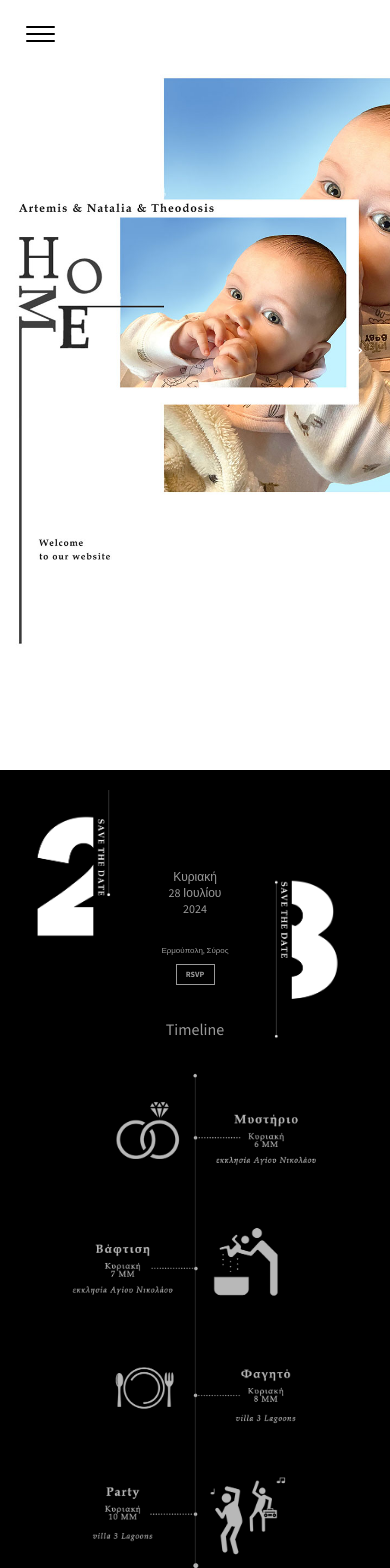
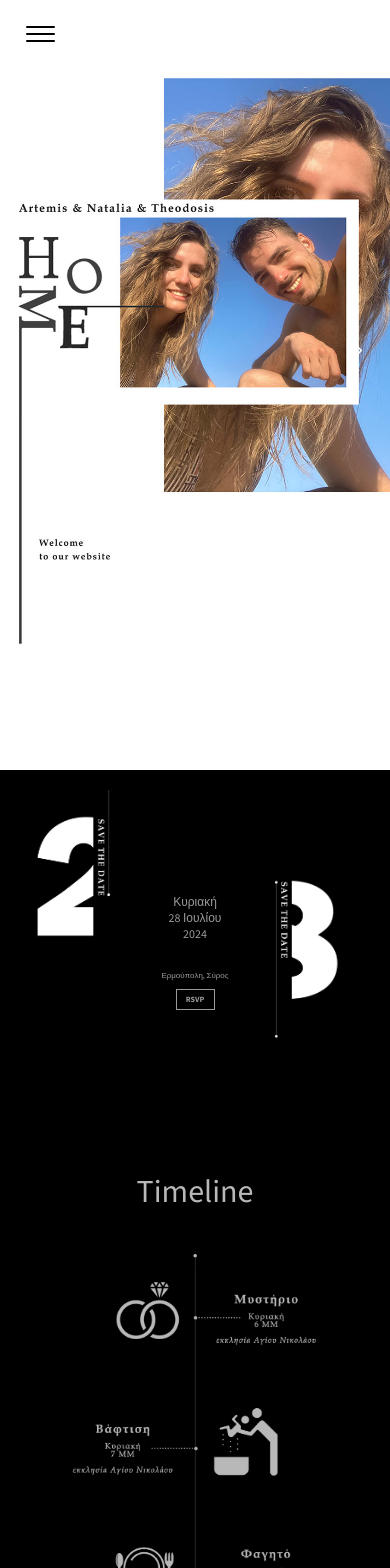
Before and after one commit to dodosiz/wedding-site, a Next.js app: page / in a window 390 px wide. Shown: the top 1568 px of the page. Built offline with nearby package versions, Linux system fonts and the light colour scheme.

Commit message:
Timeline layout changes

```diff
--- a/app/ui/widgets/home/saveTheDate.module.css
+++ b/app/ui/widgets/home/saveTheDate.module.css
@@ -38,12 +38,6 @@
 .timeline_date {
   margin-bottom: 20px;
   font-size: 1.5em;
-}
-
-.timeline_title {
-  margin-top: 5%;
-  margin-bottom: 0;
-  font-size: 2em;
 }
 
 .timeline_silenced {
--- a/app/ui/widgets/home/saveTheDate.tsx
+++ b/app/ui/widgets/home/saveTheDate.tsx
@@ -48,7 +48,6 @@
         <Link className={styles.rsvp_button} href="/rsvp">
           RSVP
         </Link>
-        <h2 className={styles.timeline_title}>Timeline</h2>
       </div>
       <div
         className={styles.save_the_date_text_mobile}
@@ -63,7 +62,6 @@
         <Link className={styles.rsvp_button} href="/rsvp">
           RSVP
         </Link>
-        <h2 className={styles.timeline_title}>Timeline</h2>
       </div>
       <div
         className={styles.save_the_date_letter_8}
--- a/app/ui/widgets/home/timeline.module.css
+++ b/app/ui/widgets/home/timeline.module.css
@@ -6,9 +6,16 @@
   display: none;
 }
 
+.timeline_title {
+  margin-top: 5%;
+  margin-bottom: 10%;
+  font-size: 2em;
+  text-align: center;
+}
+
 @media only screen and (max-width: 480px) {
   .timeline_container_mobile {
-    padding: 5% 15%;
+    padding: 30% 15%;
     display: block;
   }
   .timeline_container {
--- a/app/ui/widgets/home/timeline.tsx
+++ b/app/ui/widgets/home/timeline.tsx
@@ -17,6 +17,7 @@
         id="timeline"
         style={{ opacity: `${100 - topTimelineDesktop}%` }}
       >
+        <h2 className={styles.timeline_title}>Timeline</h2>
         <Image
           src="/timeline.png"
           alt="timeline"
@@ -30,6 +31,7 @@
         id="timeline_mobile"
         style={{ opacity: `${100 - topTimelineMobile}%` }}
       >
+        <h2 className={styles.timeline_title}>Timeline</h2>
         <Image
           src="/timeline_mobile.png"
           alt="timeline"
```
